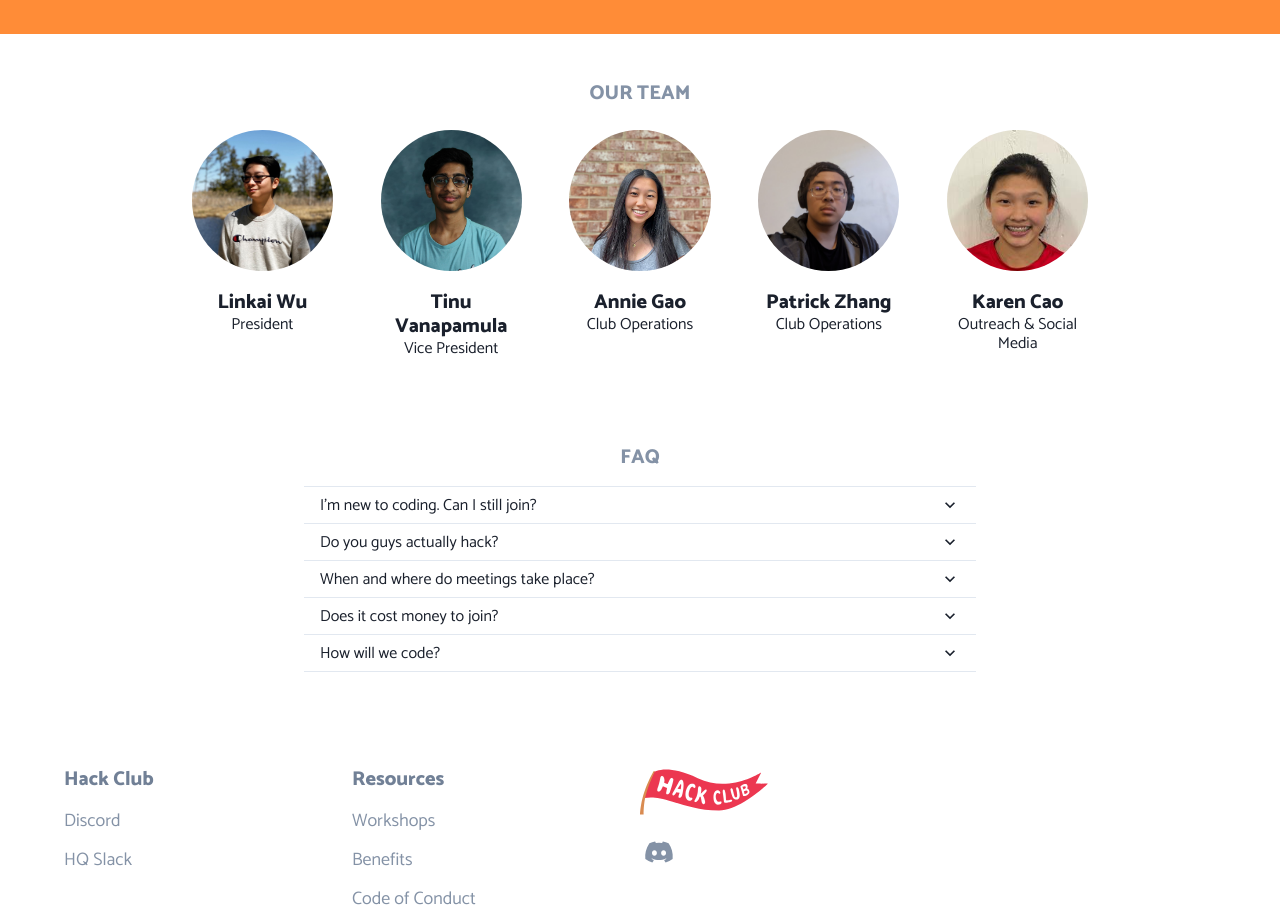
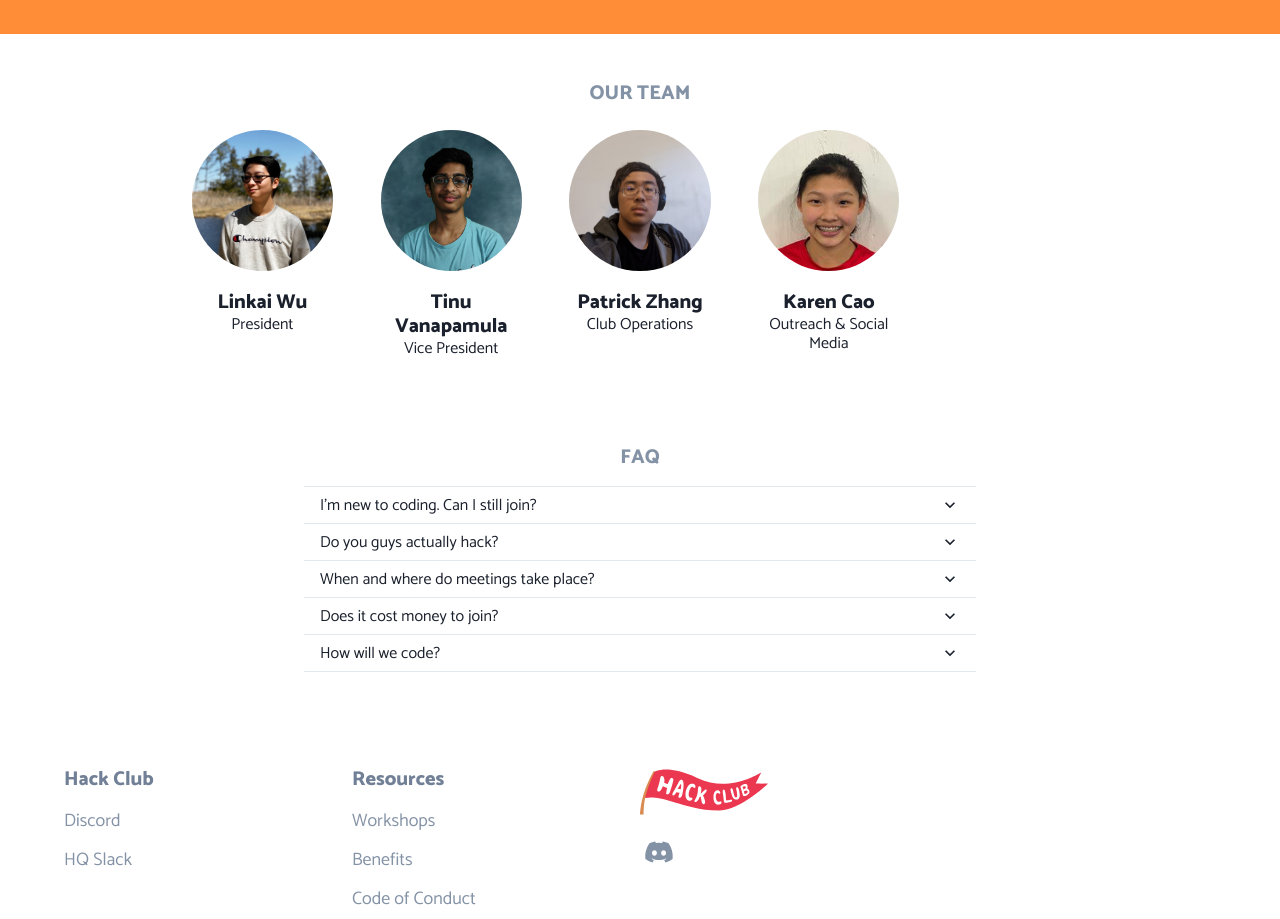
Before and after one commit to blairhackclub/site-v1, a Next.js app: page / in a window 1280 px wide. Shown: the part 2500-3419 px from the top of the page. Built offline with nearby package versions, Linux system fonts and the light colour scheme; some icons are missing.

Commit message:
Remove Annie from team roster

```diff
--- a/data/lang.js
+++ b/data/lang.js
@@ -42,12 +42,6 @@ export default {
       link: "https://tinu.tech"
     },
     {
-      name: "Annie Gao",
-      description: "Club Operations",
-      image: "/images/team/annie.png",
-      link: "https://instagram.com/_anniegao"
-    },
-    {
       name: "Patrick Zhang",
       description: "Club Operations",
       image: "/images/team/patrick.png",
```
